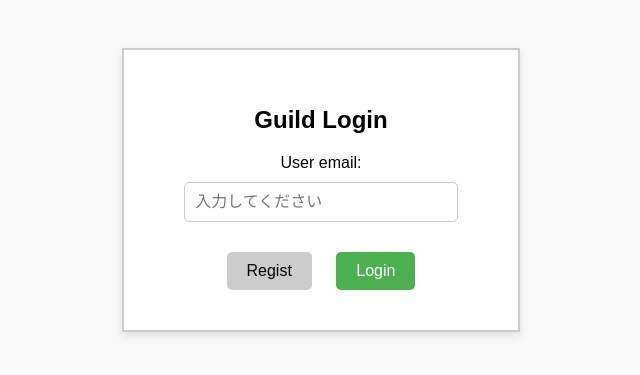
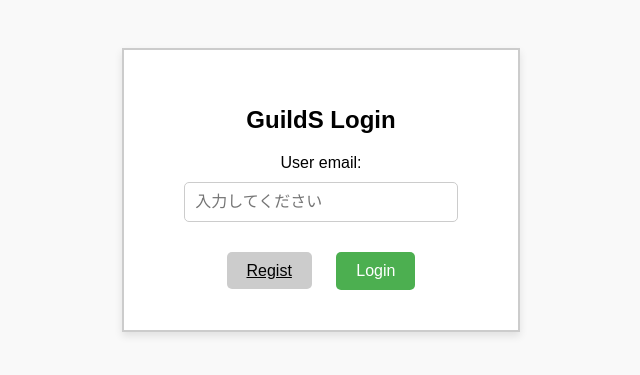
Before and after one commit to takaki-maeda-99/Tiboard, a Django app: page /auth/ in a window 1280 px wide. Shown: the part 210-585 px from the top of the page, without its empty margins (319-959 px from the left). Run offline with Django 5.2, Linux system fonts and the light colour scheme; data that the repository does not hold is empty.

Commit message:
loginページfix

```diff
--- a/templates/dash_board/login.html
+++ b/templates/dash_board/login.html
@@ -51,6 +51,15 @@
             cursor: pointer;
         }
 
+        .button-container a {
+            padding: 10px 20px;
+            margin: 0 10px;
+            font-size: 16px;
+            border: none;
+            border-radius: 5px;
+            cursor: pointer;
+        }
+
         .button-container .register {
             background-color: #ccc;
             color: #000;
@@ -65,12 +74,12 @@
 
 <body>
     <div class="login-container">
-        <h1>Guild Login</h1>
+        <h1>GuildS Login</h1>
         <form action="" method="post">
             {% csrf_token %}
             {{ form.as_p }}
             <div class="button-container">
-                <button class="register" href="{% url 'dash_board:auth' %}?regist=true">Regist</button>
+                <a class="register" href="{% url 'dash_board:auth' %}?regist=true">Regist</a>
                 <button type="submit" class="login">Login</button>
             </div>
         </form>
```
Also changed, not shown: db.sqlite3.
